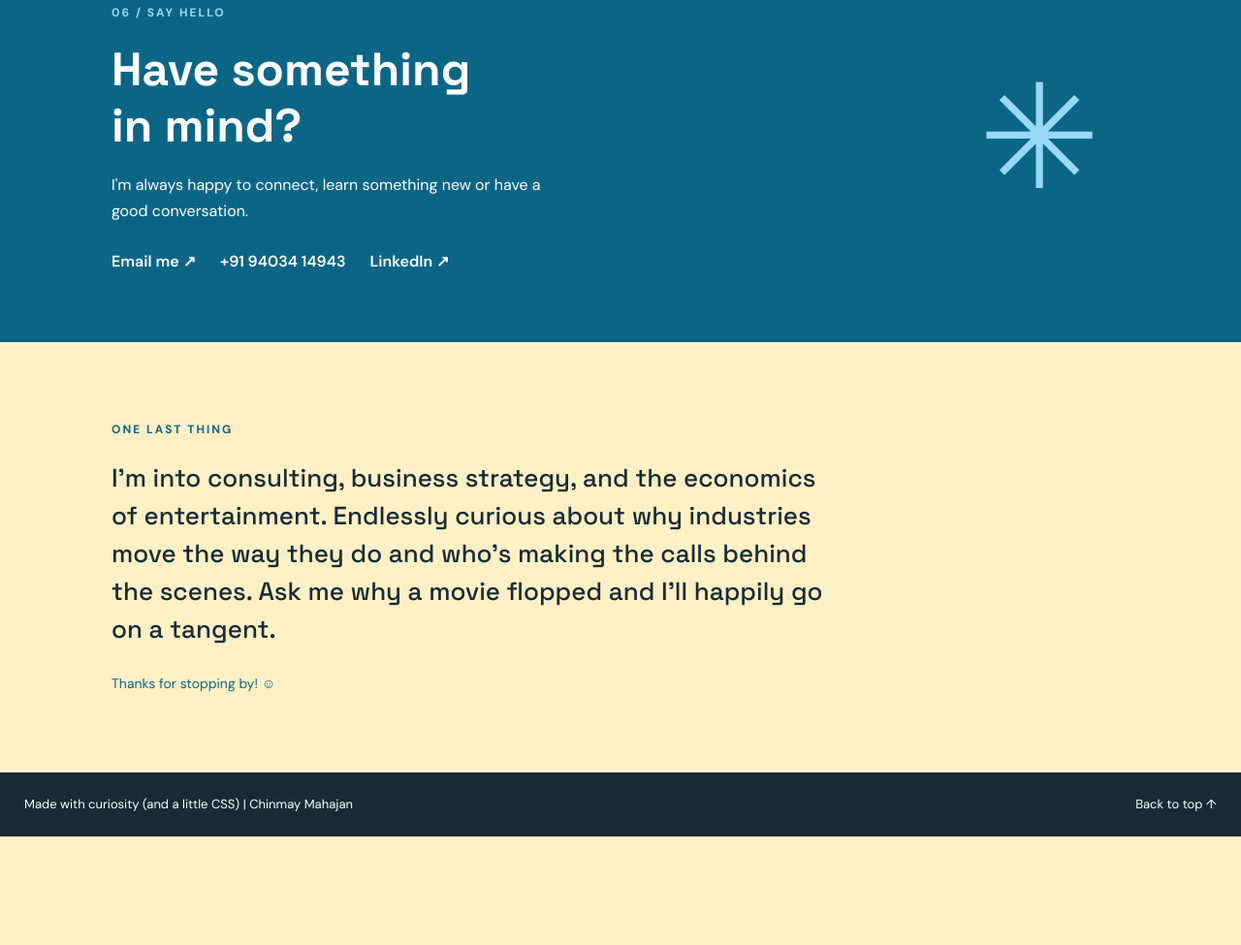
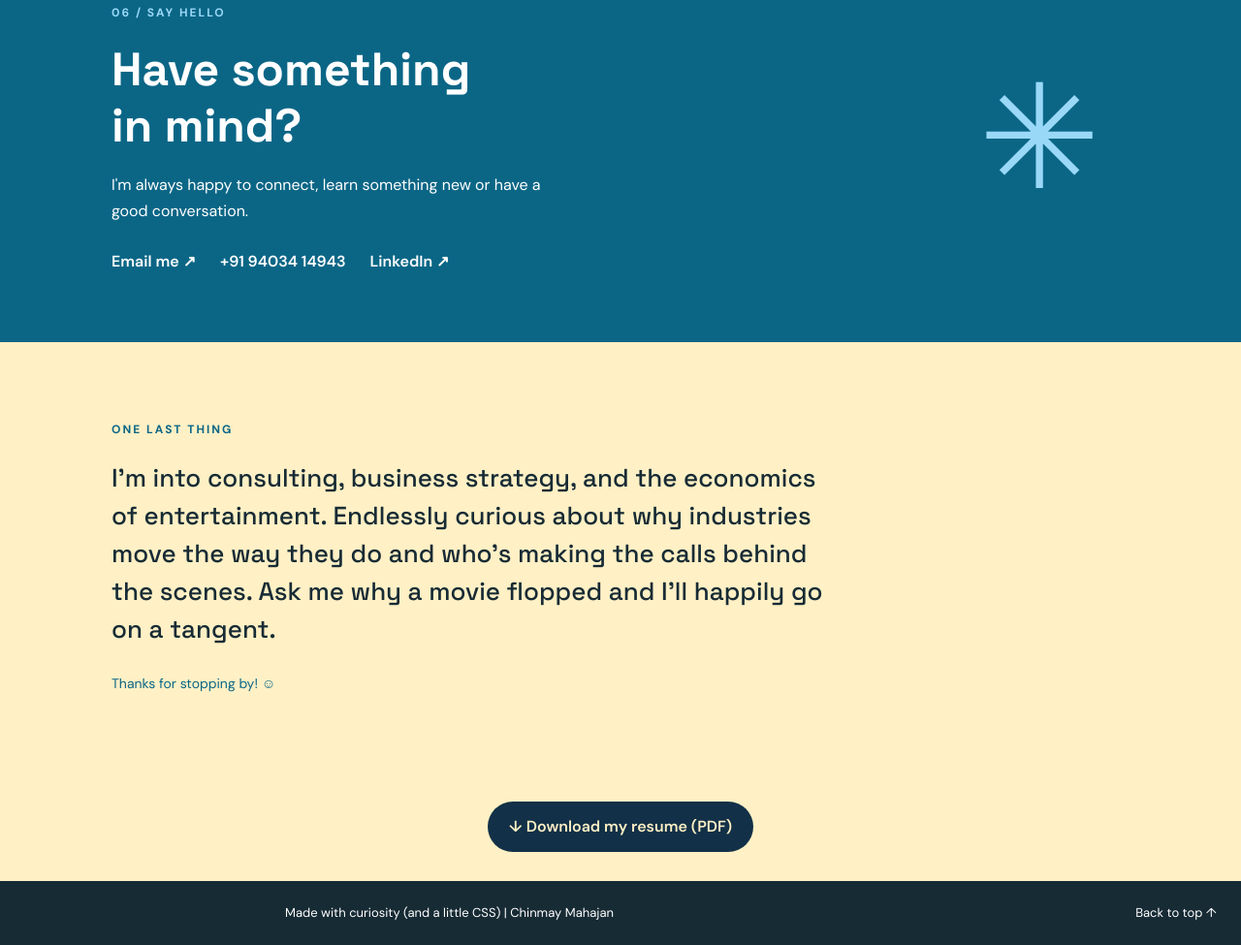
Before and after one commit to everythingsumsup-commits/Portfolio-Website, a plain HTML site: page index.html in a window 1280 px wide. Shown: the part 4144-5119 px from the top of the page at 97% size. Before the commit the page ends 5007 px from the top, so only its background shows below. Drawn offline with Linux system fonts and the light colour scheme.

Commit message:
Add files via upload

```diff
--- a/index.html
+++ b/index.html
@@ -256,11 +256,13 @@ A member of the club's management team, contributing to the coordination of a fi
       <p>
         I’m into consulting, business strategy, and the economics of entertainment. Endlessly curious about why industries move the way they do and who’s making the calls behind the scenes. Ask me why a movie flopped and I’ll happily go on a tangent.
       </p>
-      <span><a href="https://tenor.com/view/puglie-pug-puglie-pug-thank-you-thank-you-very-much-gif-15386470" target="_blank" rel="noopener noreferrer">
-  Thanks for stopping by! ☺
-</a></span>
+      <span>Thanks for stopping by! ☺</span>
     </section>
-
+<div class="resume-download">
+  <a href="resume.pdf" download>
+    ↓ Download my resume (PDF)
+  </a>
+</div>
     <!-- PRINTABLE RESUME -->
     <section id="resume" class="resume">
       <div class="resume-heading">
@@ -302,7 +304,7 @@ A member of the club's management team, contributing to the coordination of a fi
   </main>
 
   <footer>
-    <p>Made with curiosity (and a little CSS) | Chinmay Mahajan</p>
+    <p><p>Made with curiosity (and a little CSS) | Chinmay Mahajan</p></p>
     <a href="#home">Back to top ↑</a>
   </footer>
 </body>
--- a/style.css
+++ b/style.css
@@ -672,3 +672,21 @@ footer {
 
   #resume p { margin-bottom: 4px; }
 }
+.resume-download {
+  text-align: center;
+  margin: 30px auto;
+}
+
+.resume-download a {
+  display: inline-block;
+  background: var(--navy);
+  color: var(--cream);
+  padding: 12px 22px;
+  border-radius: 30px;
+  text-decoration: none;
+  font-weight: 600;
+}
+
+.resume-download a:hover {
+  background: var(--blue);
+}
```
